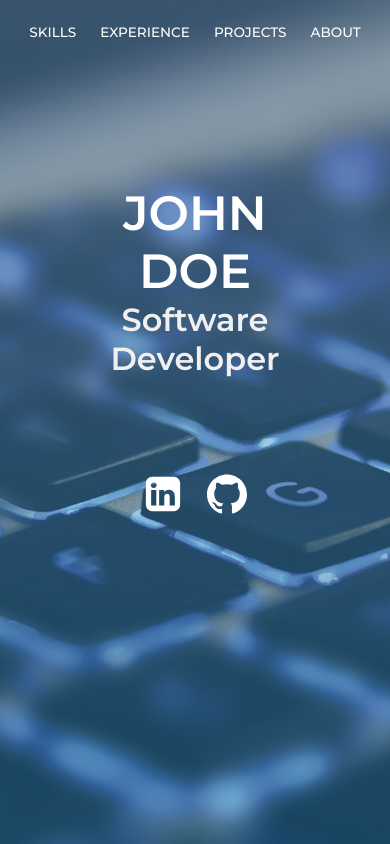
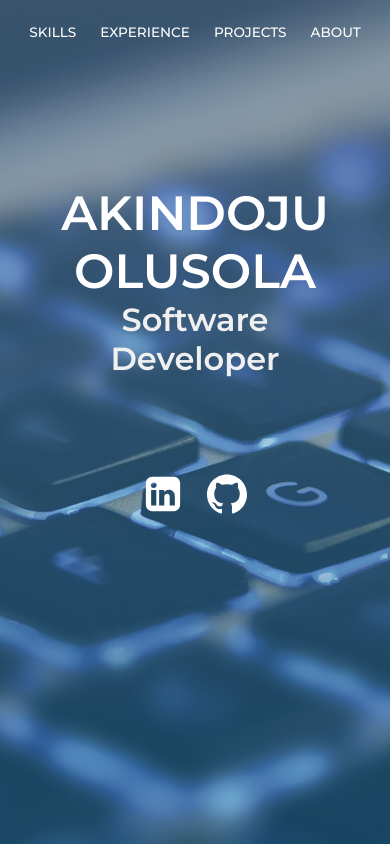
Before and after one commit to akindoju/akindoju, a React (Create React App) app: page / in a window 390 px wide. Shown: the top 844 px of the page. Built offline with nearby package versions, Linux system fonts and the light colour scheme.

Commit message:
Fixed media query for rotated viewport

```diff
--- a/src/components/Header/Header.jsx
+++ b/src/components/Header/Header.jsx
@@ -30,7 +30,7 @@ const Header = () => {
 
       <div className="header">
         <div className="header__title">
-          <h1>John Doe</h1>
+          <h1>Akindoju Olusola</h1>
           <h4>Software Developer</h4>
         </div>
 
--- a/src/components/Header/Header.scss
+++ b/src/components/Header/Header.scss
@@ -163,7 +163,7 @@
       margin: 6rem;
     }
 
-    @media only screen and (max-height: 280px) {
+    @media only screen and (max-height: 290px) {
       margin-bottom: 2rem;
     }
 
@@ -176,6 +176,10 @@
       @media only screen and (max-width: 300px) {
         font-size: 4rem;
       }
+
+      @media only screen and (max-height: 290px) {
+        font-size: 5rem;
+      }
     }
 
     h4 {
@@ -184,6 +188,10 @@
       color: rgb(240, 240, 240);
 
       @media only screen and (max-width: 300px) {
+        font-size: 3rem;
+      }
+
+      @media only screen and (max-height: 290px) {
         font-size: 3rem;
       }
     }
```
